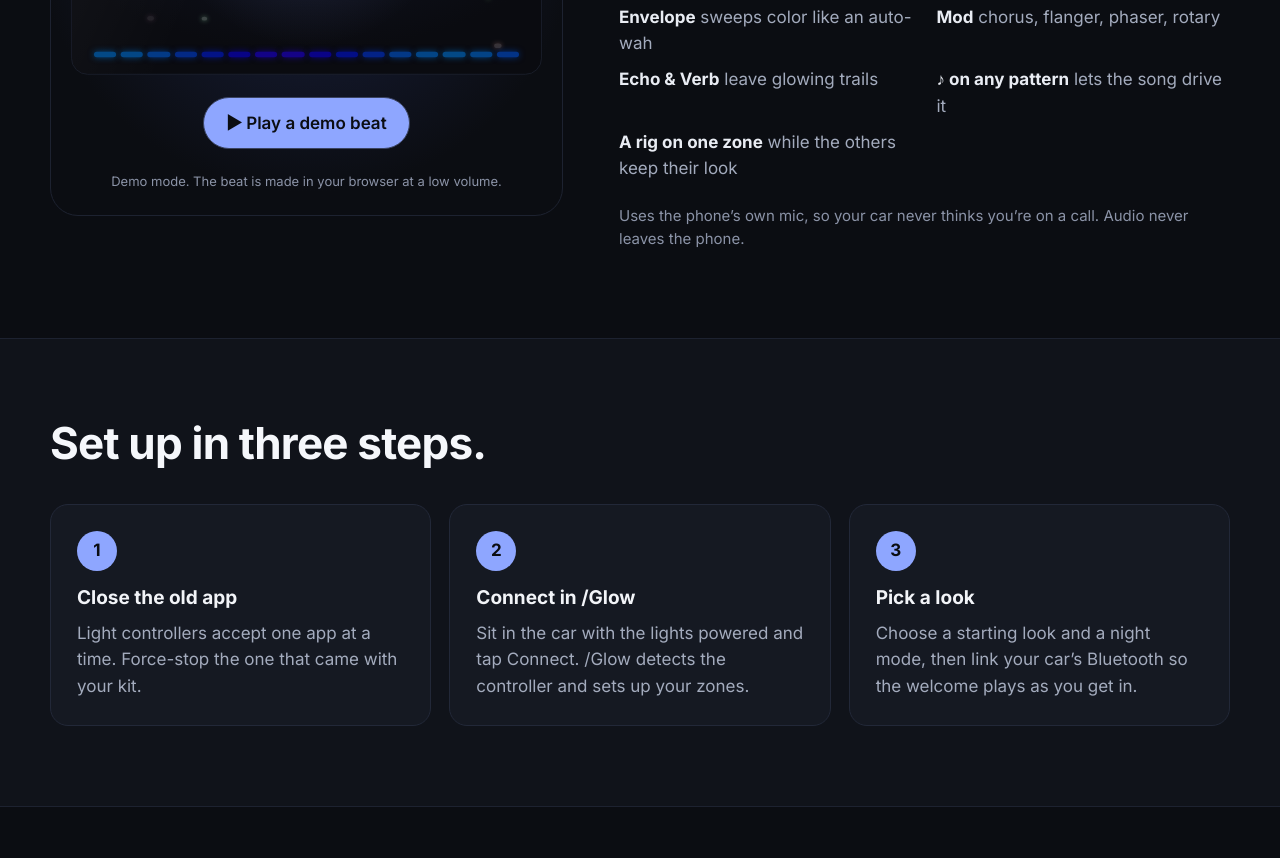
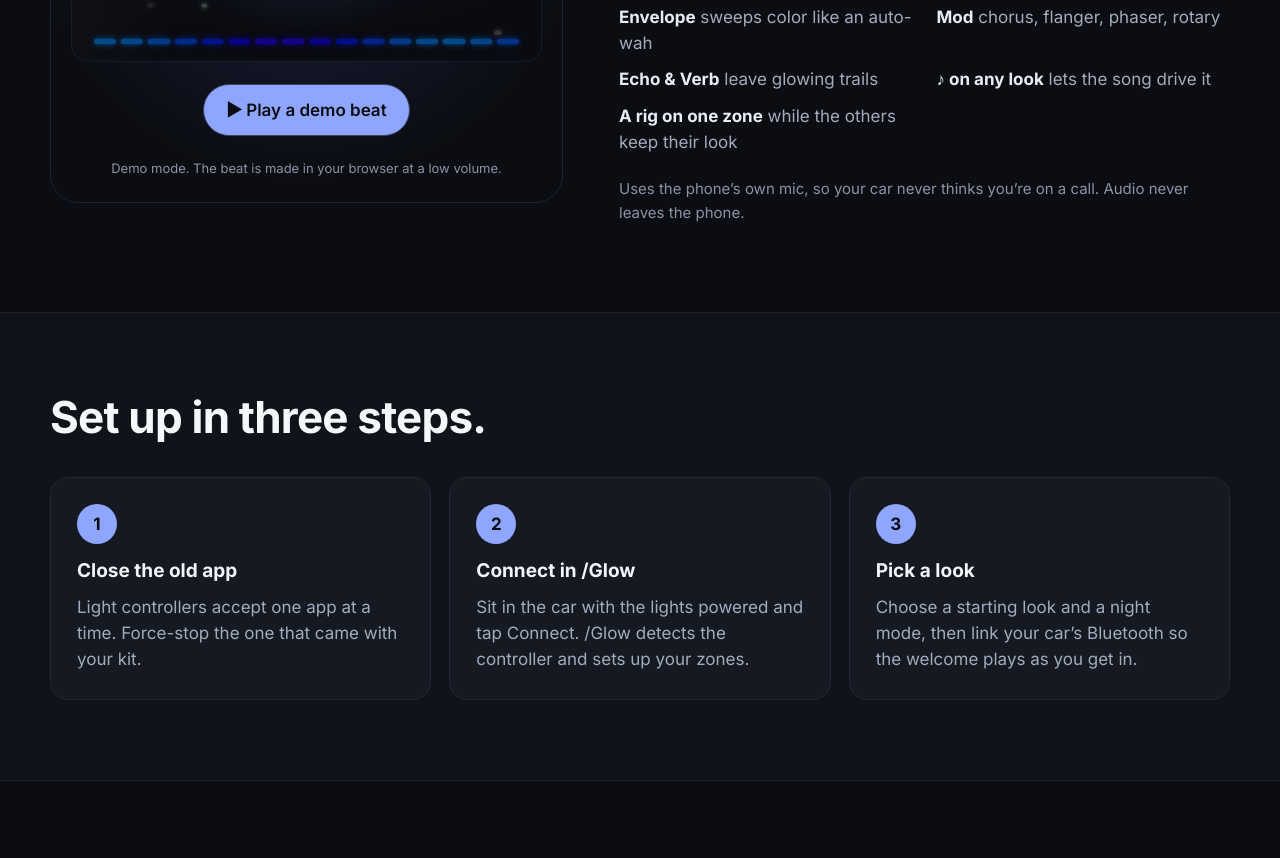
Before and after one commit to zburnsdrake/slashglow-site, a plain HTML site: page cars.html in a window 1280 px wide. Shown: the part 2465-3323 px from the top of the page. Drawn offline with Linux system fonts and the light colour scheme.

Commit message:
Cars page: on any look (was pattern)
Co-Authored-By: Claude Opus 5.5 <noreply@anthropic.com>
Claude-Session: https://claude.ai/code/session_01Jz8E6RPxFgDoHfSDKmPJNo

```diff
--- a/cars.html
+++ b/cars.html
@@ -134,7 +134,7 @@ a{color:#8ea6ff}a:hover{color:#b8c6ff}
 <p style="margin: 0; color: #a3abbd"><b style="color: #e9ecf3">Envelope</b> sweeps color like an auto-wah</p>
 <p style="margin: 0; color: #a3abbd"><b style="color: #e9ecf3">Mod</b> chorus, flanger, phaser, rotary</p>
 <p style="margin: 0; color: #a3abbd"><b style="color: #e9ecf3">Echo &amp; Verb</b> leave glowing trails</p>
-<p style="margin: 0; color: #a3abbd"><b style="color: #e9ecf3">♪ on any pattern</b> lets the song drive it</p>
+<p style="margin: 0; color: #a3abbd"><b style="color: #e9ecf3">♪ on any look</b> lets the song drive it</p>
 <p style="margin: 0; color: #a3abbd"><b style="color: #e9ecf3">A rig on one zone</b> while the others keep their look</p>
 </div>
 <p style="margin: 0; font-size: 15px; color: #8b93a7">Uses the phone’s own mic, so your car never thinks you’re on a call. Audio never leaves the phone.</p>
```
